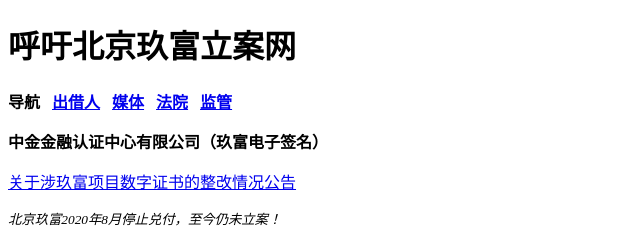
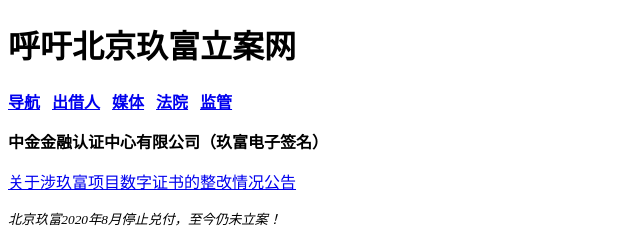
Before and after one commit to hyjflaw/hyjflaw.github.io, a plain HTML site: page 监管.html in a window 1280 px wide. Shown: the full height of the page, 0-640 px from the left. Drawn offline with Linux system fonts and the light colour scheme.

Commit message:
Update 监管.html
123

```diff
--- a/监管.html
+++ b/监管.html
@@ -9,7 +9,7 @@
   <h1>呼吁北京玖富立案网</h1>
 </header>
 <nav>
-  <b
+  <b>
    <a href="index.html">导航</a> &nbsp;
    <a href="出借人.html">出借人</a> &nbsp;
    <a href="媒体.html">媒体</a>  &nbsp;
```
